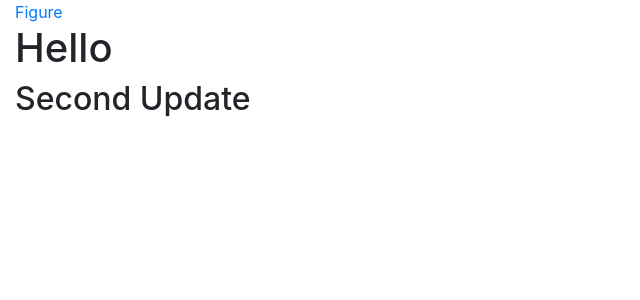
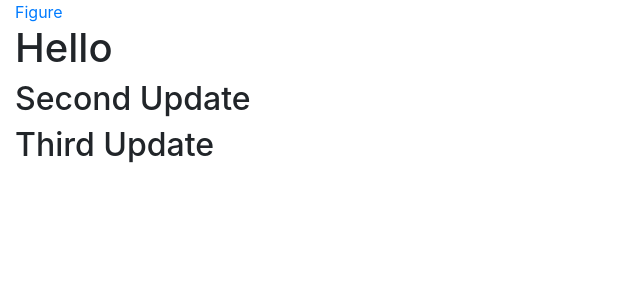
Before and after one commit to sujeetsindhu/BootstrapApplication, an Angular app: page / in a window 1280 px wide. Shown: the top 300 px of the page, without its empty margins (0-640 px from the left). Built offline with nearby package versions, Linux system fonts and the light colour scheme.

Commit message:
Update src/app/app.component.html

```diff
--- a/src/app/app.component.html
+++ b/src/app/app.component.html
@@ -2,4 +2,5 @@
     <router-outlet></router-outlet>
     <h1>Hello</h1>
     <h2>Second Update</h2>
+    <h2>Third Update</h2>
 </div>
```
